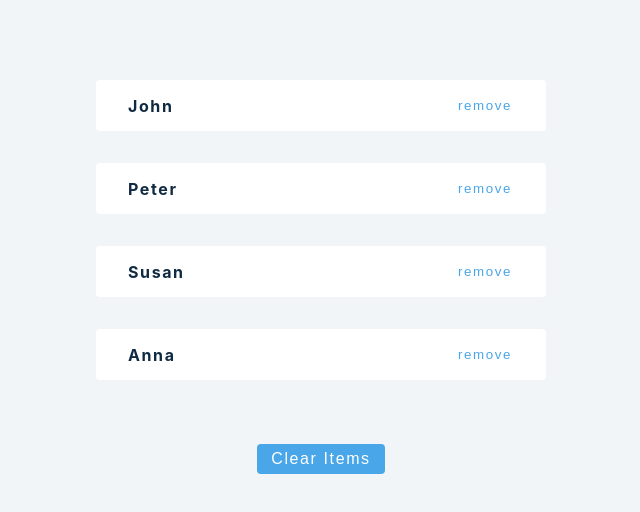
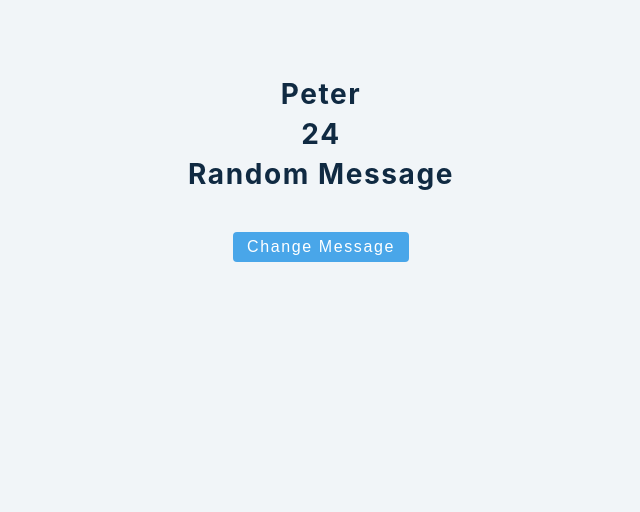
Before and after one commit to binarypsilocybin/react-advanced-2020, a React (Create React App) app: page / in a window 1280 px wide. Shown: the top 512 px of the page, without its empty margins (319-959 px from the left). Built offline with nearby package versions, Linux system fonts and the light colour scheme.

Commit message:
spread operator

```diff
--- a/src/App.js
+++ b/src/App.js
@@ -1,6 +1,6 @@
 import React from "react";
 
-import Setup from "./tutorial/1-useState/setup/3-useState-array";
+import Setup from "./tutorial/1-useState/setup/4-useState-object";
 
 function App() {
   return (
--- a/src/tutorial/1-useState/setup/4-useState-object.js
+++ b/src/tutorial/1-useState/setup/4-useState-object.js
@@ -1,7 +1,25 @@
-import React, { useState } from 'react';
+import React, { useState } from "react";
 
 const UseStateObject = () => {
-  return <h2>useState object example</h2>;
+  const [person, setPerson] = useState({
+    name: "peter",
+    age: 24,
+    message: "random message",
+  });
+
+  const changeMessage = () => {
+    setPerson({ ...person, message: "hello world" });
+  };
+  return (
+    <>
+      <h3>{person.name}</h3>
+      <h3>{person.age}</h3>
+      <h3>{person.message}</h3>
+      <button className="btn" onClick={changeMessage}>
+        change message
+      </button>
+    </>
+  );
 };
 
 export default UseStateObject;
```
